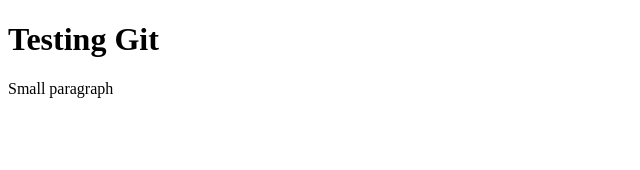
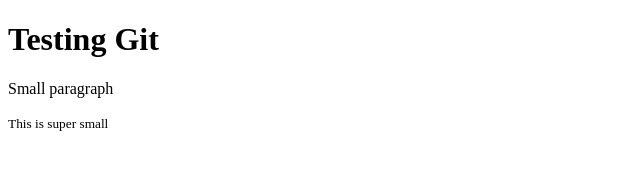
Before and after one commit to aeyonblack/git-test, a plain HTML site: page index.html in a window 1280 px wide. Shown: the full height of the page, 0-640 px from the left. Drawn offline with Linux system fonts and the light colour scheme.

Commit message:
third commit

```diff
--- a/index.html
+++ b/index.html
@@ -9,5 +9,6 @@
 <body>
     <h1>Testing Git</h1>
     <p>Small paragraph</p>
+    <small>This is super small</small>
 </body>
 </html>
```
